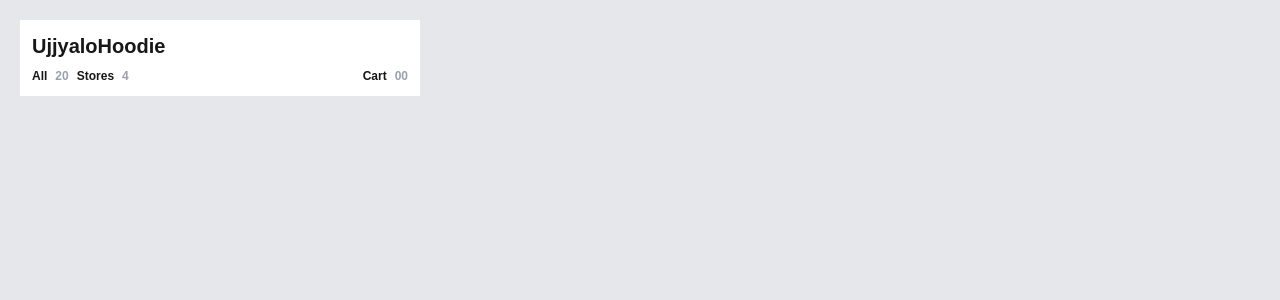
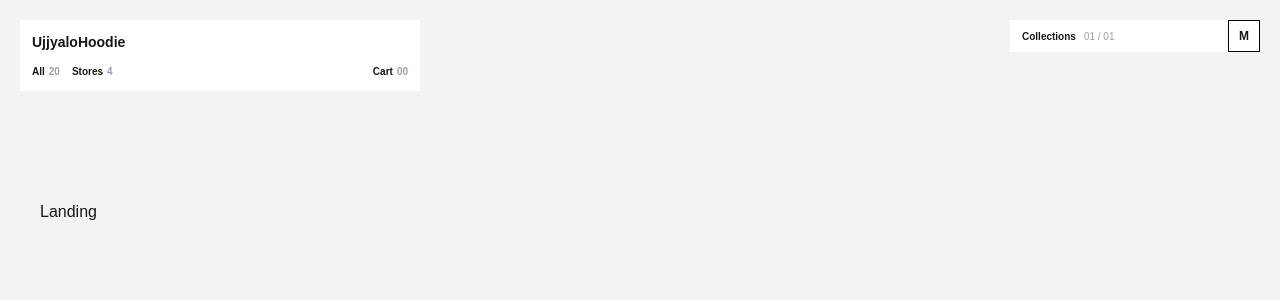
Before and after one commit to AayushKuinkel007/Hoodie_Ecom, a Next.js app in the folder frontend/: page / in a window 1280 px wide. Shown: the top 300 px of the page. Built offline with nearby package versions, Linux system fonts and the light colour scheme.

Commit message:
header update add landing

```diff
--- a/frontend/app/components/Navbar.jsx
+++ b/frontend/app/components/Navbar.jsx
@@ -1,28 +1,28 @@
-import React from 'react'
+import React from "react";
 
 const Navbar = () => {
   return (
     <>
-      <div className='p-3'>
-          <h1 className='text-xl font-bold'>UjjyaloHoodie</h1>
-          <div className='flex justify-between items-center mt-2'>
-              <div className='flex justify-start gap-2'>
-                <h2 className='text-xs flex gap-2 font-semibold'>All
-                  <span className='text-gray-400'>20</span>
-                </h2>
-                <h2 className='text-xs flex gap-2 font-semibold'>Stores
-                  <span className='text-gray-400'>4</span>
-                </h2>
-              </div>
-              <div>
-                <h2 className='text-xs flex gap-2 font-semibold'>Cart
-                  <span className='text-gray-400'>00</span>
-                </h2>
-              </div>
+      <div className="p-3">
+        <h1 className="text-sm font-bold">UjjyaloHoodie</h1>
+
+        <div className="flex justify-between items-center mt-3">
+          <div className="flex gap-3">
+            <h2 className="text-[10px] flex gap-1 font-semibold">
+              All <span className="text-gray-400">20</span>
+            </h2>
+            <h2 className="text-[10px] flex gap-1 font-semibold">
+              Stores <span className="text-gray-400">4</span>
+            </h2>
           </div>
+
+          <h2 className="text-[10px] flex gap-1 font-semibold">
+            Cart <span className="text-gray-400">00</span>
+          </h2>
+        </div>
       </div>
     </>
-  )
-}
+  );
+};
 
-export default Navbar
+export default Navbar;
--- /dev/null
+++ b/frontend/app/components/ui/Landing.jsx
@@ -0,0 +1,9 @@
+import React from 'react'
+
+const Landing = () => {
+  return (
+    <div>Landing</div>
+  )
+}
+
+export default Landing
--- a/frontend/app/page.jsx
+++ b/frontend/app/page.jsx
@@ -1,13 +1,41 @@
 import React from "react";
 import Navbar from "./components/Navbar";
+import Landing from "./components/ui/Landing";
 
 const page = () => {
   return (
     <>
-      <section className="bg-gray-200 h-screen relative">
-        <div className="bg-white w-[95%] md:w-100 fixed m-3 md:m-0 md:top-5 md:left-5">
-          <Navbar />
-        </div>
+      <section className="bg-gray-200/50 min-h-screen relative flex flex-col md:block">
+        <header>
+          {/* Navbar */}
+          <div className="bg-white w-[95%] md:w-100 mx-auto mt-3 md:fixed md:top-2 md:left-5 z-20">
+            <Navbar />
+          </div>
+
+          {/* Collections Bar */}
+          <div className="bg-white w-[250px] md:mt-3 ms-2.5 md:absolute md:top-2 md:right-5 z-10">
+            <div className="flex justify-between items-center">
+              {/* Left */}
+              <h2 className="text-[10px] font-semibold flex items-center gap-2 ms-3">
+                Collections
+                <span className="text-gray-400 font-normal">01 / 01</span>
+              </h2>
+
+              {/* Right box */}
+              <div className="w-8 h-8 border border-black flex items-center justify-center">
+                <span className="text-xs font-bold">M</span>
+              </div>
+            </div>
+          </div>
+        </header>
+
+        {/* Page Start */}
+        <main>
+          {/* Landing Section */}
+          <section className="absolute top-40 p-10">
+            <Landing />
+          </section>
+        </main>
       </section>
     </>
   );
```
